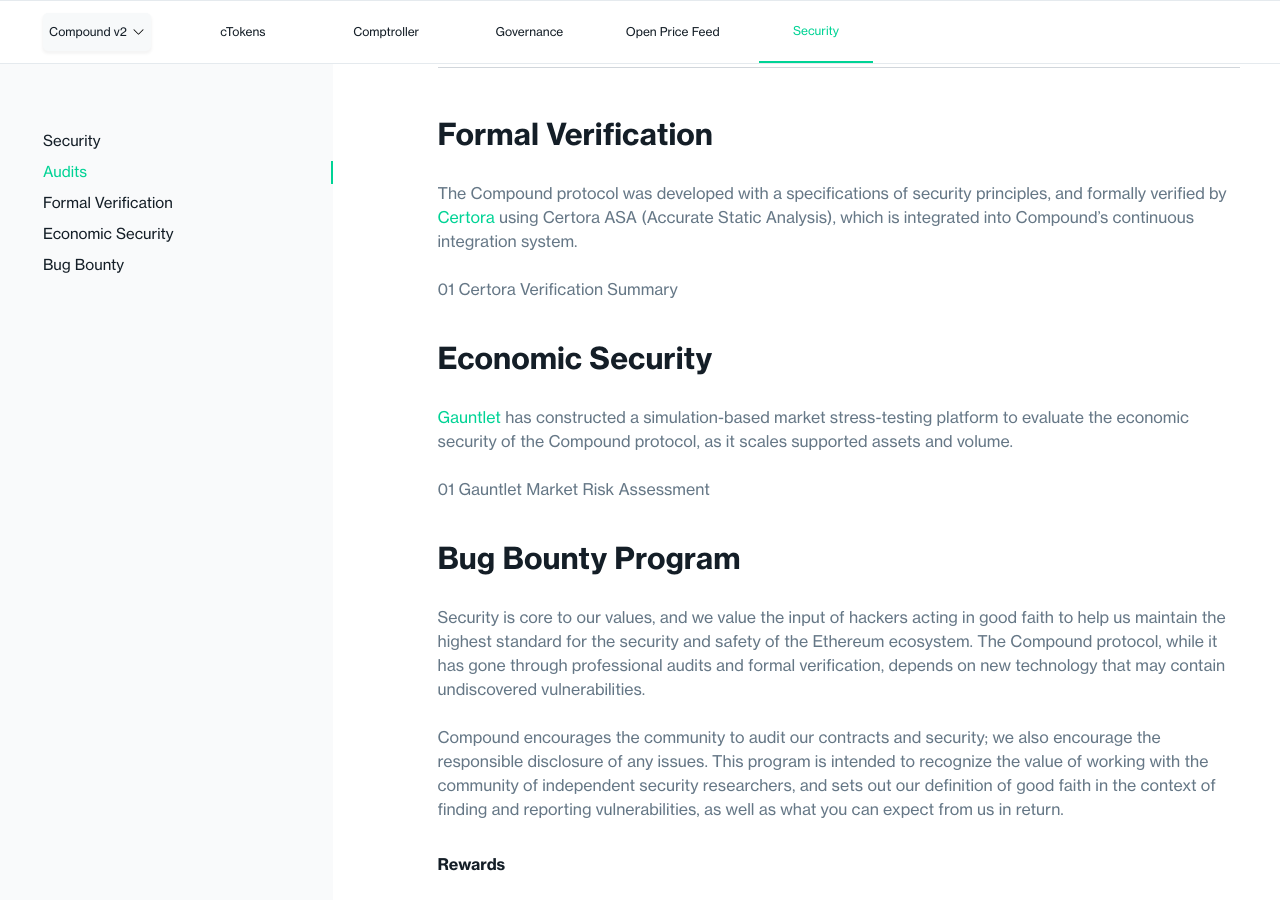
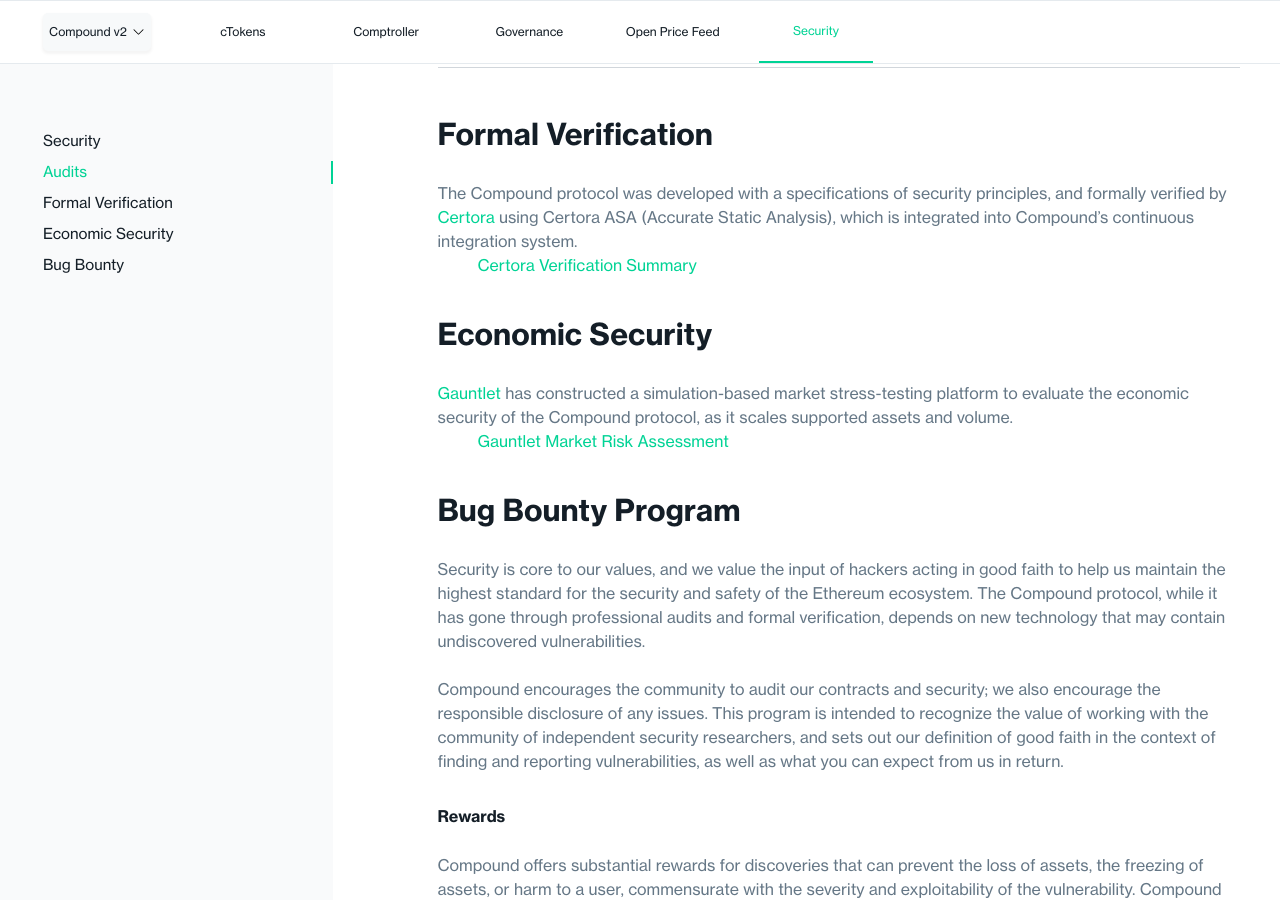
Before and after one commit to compound-finance/compound-finance.github.io, a Jekyll site: the page built from docs/pages/v2/security.md, in a window 1280 px wide and 900 px high, scrolled down 1431 px. Built offline with Jekyll 4.4.1, drawn with Linux system fonts in a browser that asks for light colours.

Commit message:
Update security.md
Add missing links for Certora Verification Summary and Gauntlet Market Risk Assessment to Security documentation.

```diff
--- a/docs/pages/v2/security.md
+++ b/docs/pages/v2/security.md
@@ -40,13 +40,13 @@
 
 The Compound protocol was developed with a specifications of security principles, and formally verified by [Certora](https://www.certora.com/){:target="_blank"} using Certora ASA (Accurate Static Analysis), which is integrated into Compound's continuous integration system.
 
-01 Certora Verification Summary
+1. [Certora Verification Summary](ttps://www.certora.com/wp-content/uploads/2022/02/CompoundMoneyMarketV2Aug2019.pdf){:target="_blank"}
 
 ## Economic Security
 
 [Gauntlet](https://gauntlet.network/){:target="_blank"} has constructed a simulation-based market stress-testing platform to evaluate the economic security of the Compound protocol, as it scales supported assets and volume.
 
-01 Gauntlet Market Risk Assessment
+1. [Gauntlet Market Risk Assessment](https://gauntlet.network/reports/compound){:target="_blank"}
 
 ## Bug Bounty Program
 
```
